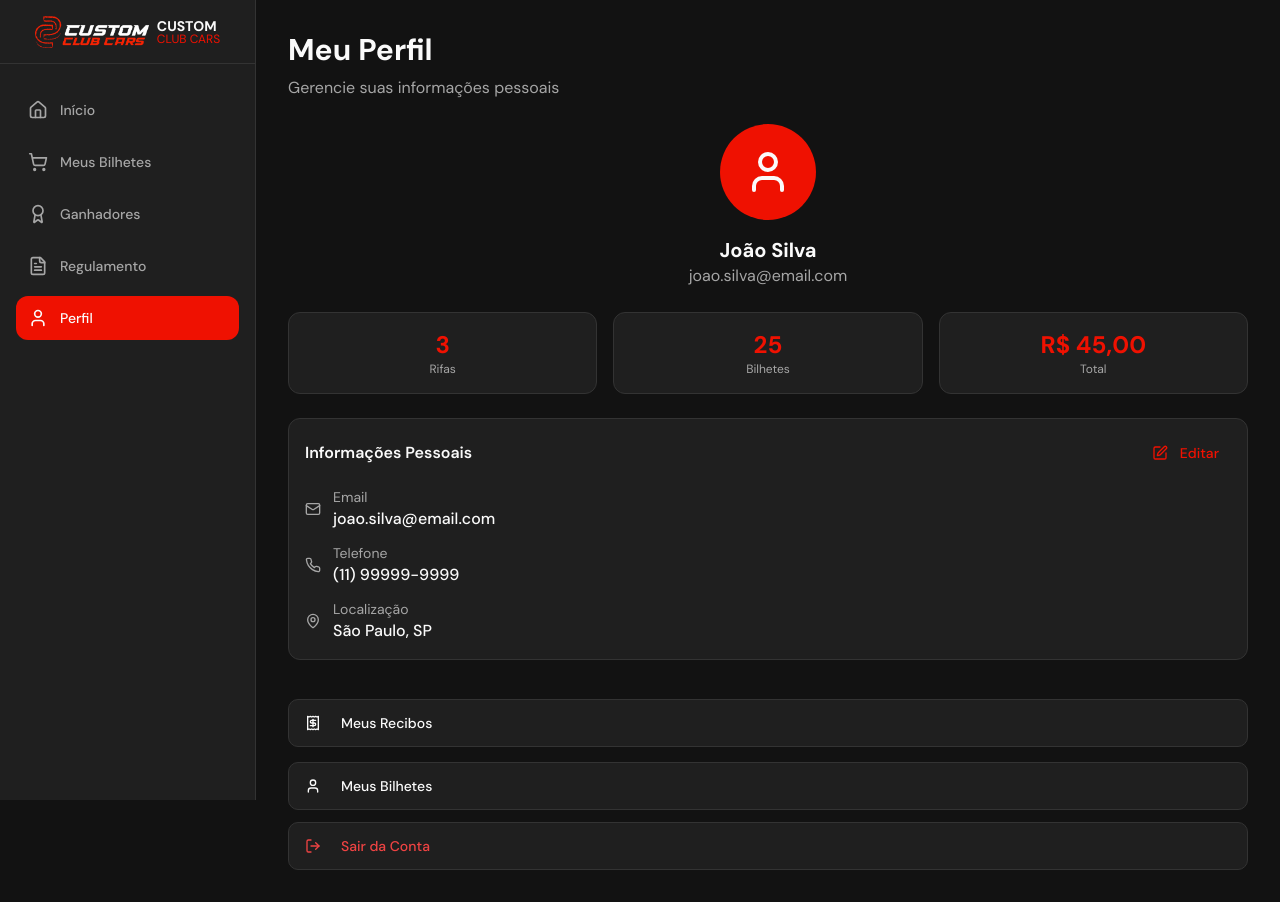
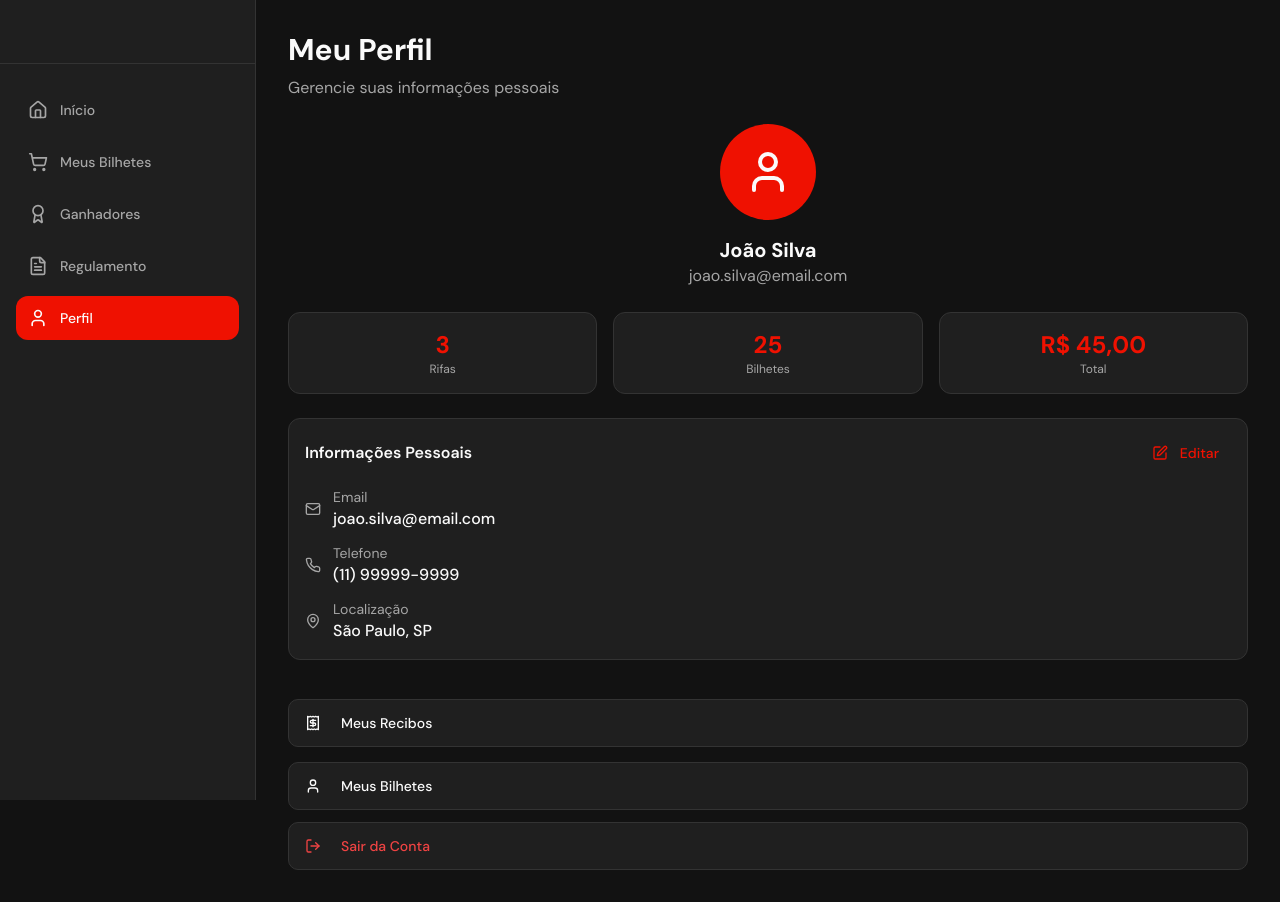
Before and after one commit to arthurlioli/customcars-41, a React (Vite) app: page /perfil in a window 1280 px wide. Built offline with nearby package versions, Linux system fonts and the light colour scheme.

Commit message:
Remove right-side logo
Remove the logo from the right side of the header.

```diff
--- a/src/components/DesktopSidebar.tsx
+++ b/src/components/DesktopSidebar.tsx
@@ -15,18 +15,7 @@ const DesktopSidebar = () => {
 
   return (
     <div className="hidden lg:flex lg:w-64 lg:flex-col lg:fixed lg:inset-y-0 lg:bg-card lg:border-r lg:border-border">
-      <div className="flex items-center justify-center h-16 px-4 border-b border-border">
-        <div className="flex items-center gap-2">
-          <img
-            src="/lovable-uploads/3426429b-2dfc-4a2d-9484-3932c3efec09.png"
-            alt="Club Cars Logo"
-            className="h-8 w-auto"
-          />
-          <div className="text-foreground">
-            <div className="text-sm font-bold leading-none">CUSTOM</div>
-            <div className="text-xs text-primary leading-none">CLUB CARS</div>
-          </div>
-        </div>
+      <div className="h-16 border-b border-border">
       </div>
 
       <nav className="flex-1 px-4 py-6 space-y-2">
```
